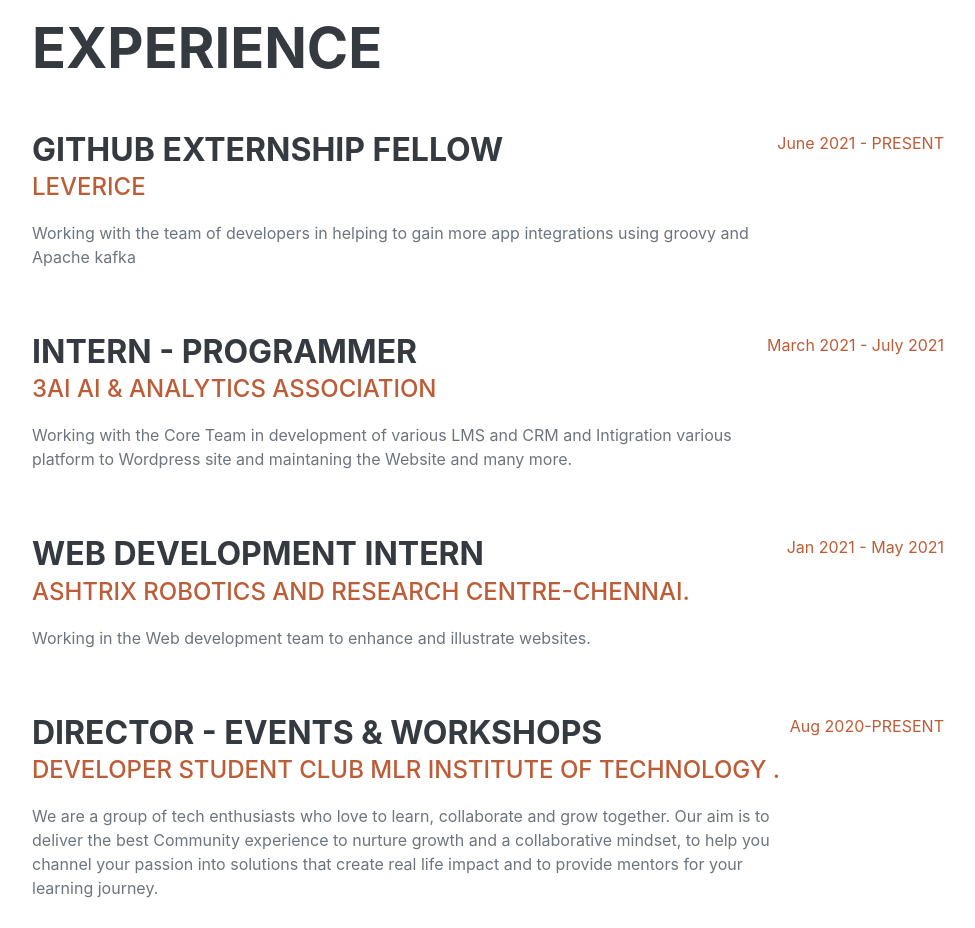
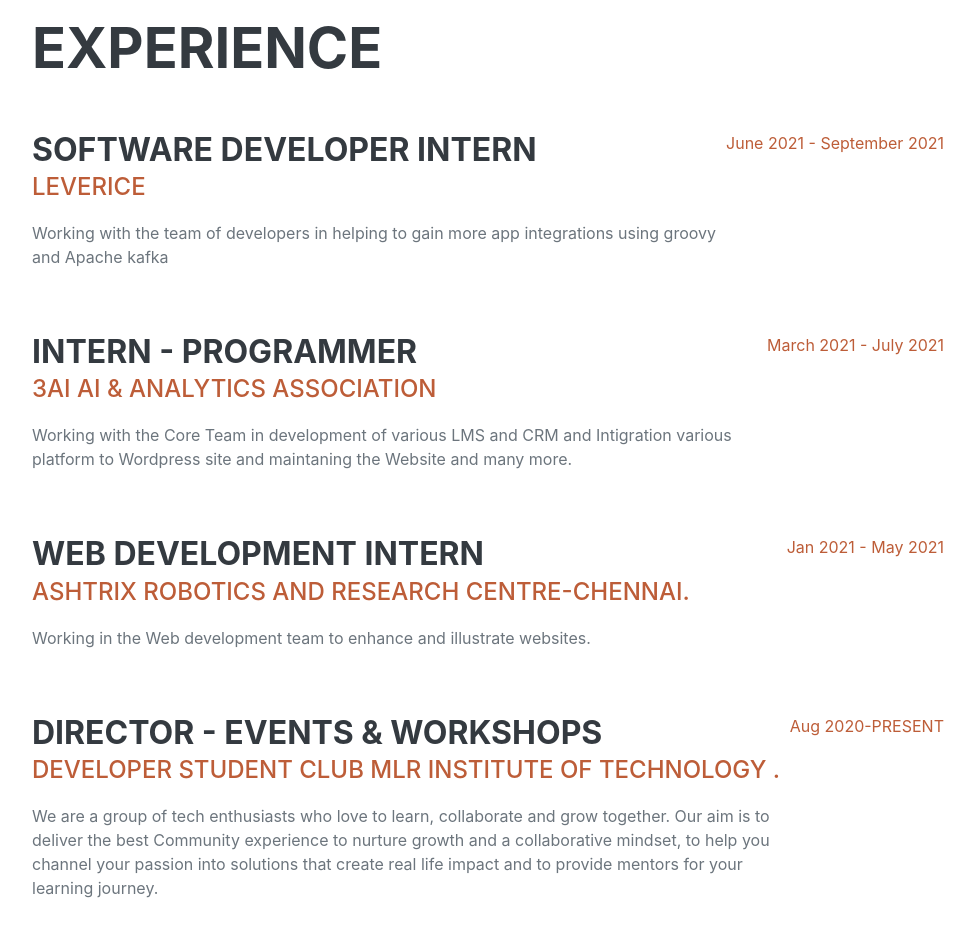
Before and after one commit to Hemanth3401/MYRESUME, a website: page index.html in a window 1280 px wide. Shown: the part 900-1828 px from the top of the page, without its empty margins (288-1263 px from the left). Drawn offline with nearby package versions, Linux system fonts and the light colour scheme; a web font is replaced by a local one.

Commit message:
Update resume

```diff
--- a/index.html
+++ b/index.html
@@ -85,11 +85,11 @@
                     <h2 class="mb-5">Experience</h2>
                     <div class="d-flex flex-column flex-md-row justify-content-between mb-5">
                         <div class="flex-grow-1">
-                            <h3 class="mb-0">Github Externship Fellow</h3>
+                            <h3 class="mb-0">Software Developer Intern</h3>
                             <div class="subheading mb-3"><a href="https://leverice.com/">Leverice</a></div>
                             <p>Working with the team of developers in helping to gain more app integrations using groovy and Apache kafka</p>
                         </div>
-                        <div class="flex-shrink-0"><span class="text-primary">June 2021 - PRESENT </span></div>
+                        <div class="flex-shrink-0"><span class="text-primary">June 2021 - September 2021 </span></div>
                     </div>
                     <div class="d-flex flex-column flex-md-row justify-content-between mb-5">
                         <div class="flex-grow-1">
```
